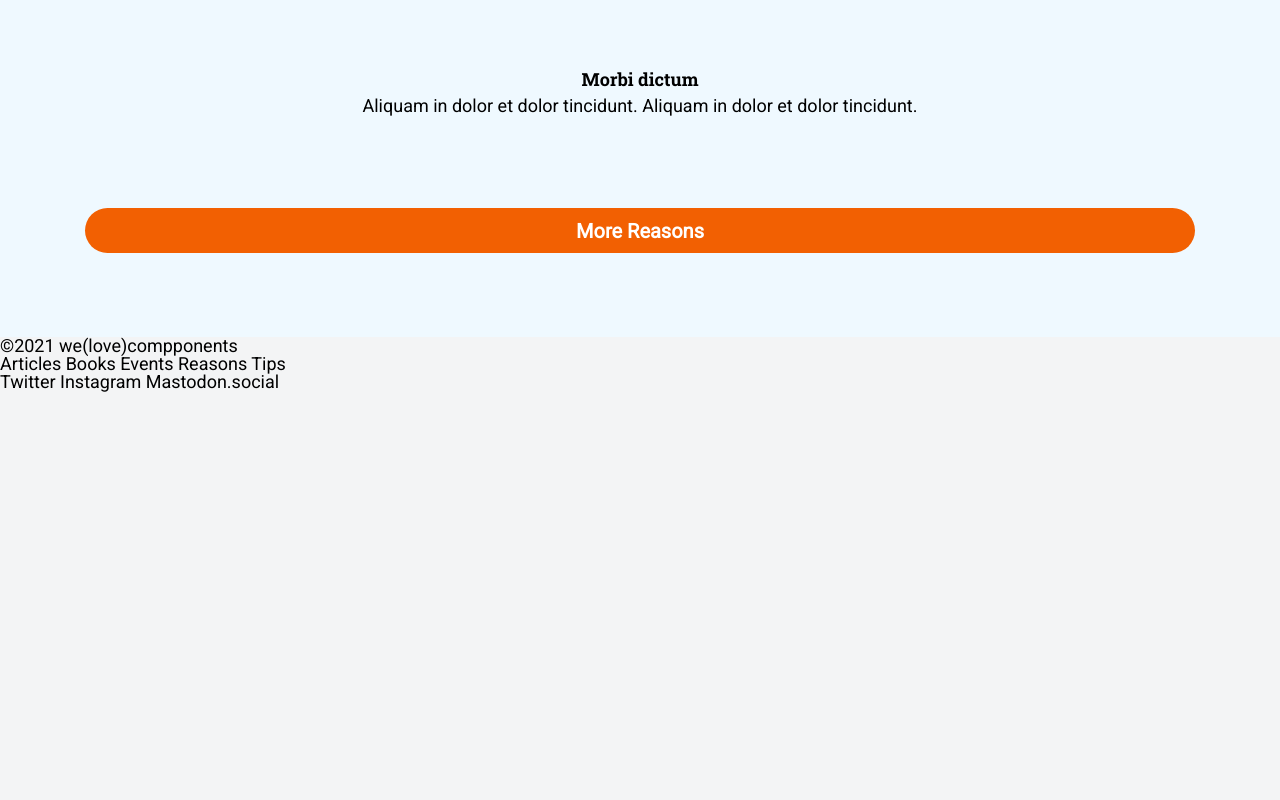
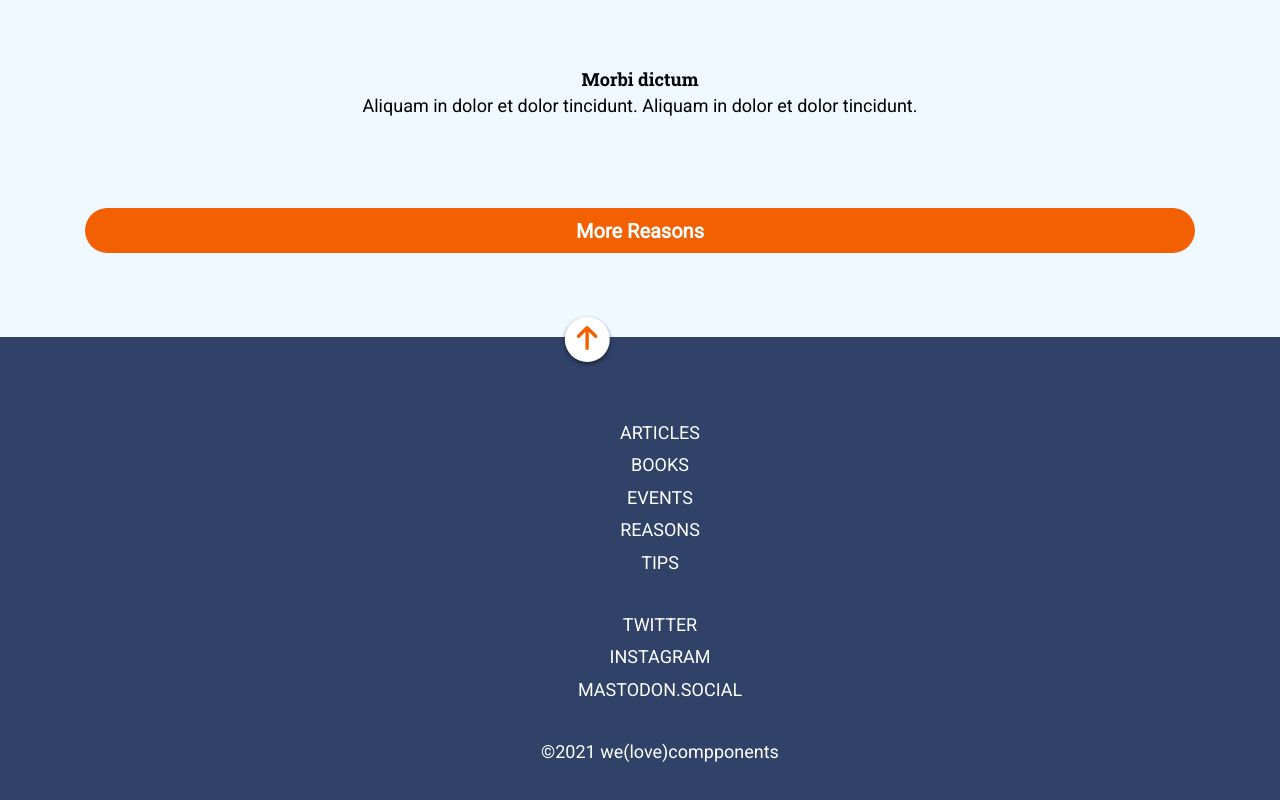
Before and after one commit to Adalab/modulo-1-evaluacion-final-mariamolinagarcia, a website: page public/index.html in a window 1280 px wide. Shown: the part 1357-2157 px from the top of the page. Before the commit the page ends 1749 px from the top, so only its background shows below. Drawn offline with Linux system fonts and the light colour scheme.

Commit message:
footer styles

```diff
--- a/public/index.html
+++ b/public/index.html
@@ -79,24 +79,34 @@
     </main>
     <footer class="footer">
 
+      <div class="footer__arrow"><a href="#" alt=""><img class="footer__arrow--image" src="./assets/images/ico-arrow.svg"
+            title="" alt=""></a>
+      </div>
+
       <div class="footer__copy">
         &copy;2021
         we(love)compponents
       </div>
 
       <nav class="footer__nav">
-        Articles
-        Books
-        Events
-        Reasons
-        Tips
+
+        <ul class="footer__nav--list">
+          <li class="footer__nav--list__item">Articles</li>
+          <li class="footer__nav--list__item">Books</li>
+          <li class="footer__nav--list__item">Events</li>
+          <li class="footer__nav--list__item">Reasons</li>
+          <li class="footer__nav--list__item">Tips</li>
+        </ul>
       </nav>
 
 
       <div class="footer__social">
-        Twitter
-        Instagram
-        Mastodon.social
+
+        <ul class="footer__social--list">
+          <li class="footer__social--list__item">Twitter</li>
+          <li class="footer__social--list__item">Instagram</li>
+          <li class="footer__social--list__item">Mastodon.social</li>
+        </ul>
       </div>
     </footer>
   </div>
--- a/src/scss/layout/_footer.scss
+++ b/src/scss/layout/_footer.scss
@@ -0,0 +1,42 @@
+.footer {
+  background-color: #304268;
+  color: white;
+  text-transform: uppercase;
+  text-align: center;
+  line-height: 1.8;
+  padding-top: 35px;
+  padding-left: 40px;
+  display: flex;
+  flex-direction: column;
+
+  &__copy {
+    text-transform: initial;
+    order: 3;
+    margin-top: 30px;
+    margin-bottom: 45px;
+  }
+  &__nav {
+    order: 1;
+  }
+  &__social {
+    order: 2;
+    margin-top: 30px;
+  }
+
+  &__arrow {
+    background-color: white;
+    width: 45px;
+    height: 45px;
+    border-radius: 50%;
+    box-shadow: 0 2px 4px 0 rgba($color: #000000, $alpha: 0.5);
+    display: flex;
+    justify-content: center;
+    align-items: center;
+    align-content: center;
+    transform: translate(41vw, -55px);
+    &--image {
+      transform: translate(0, 4px);
+      padding: 10px;
+    }
+  }
+}
--- a/src/scss/layout/_second-section.scss
+++ b/src/scss/layout/_second-section.scss
@@ -32,18 +32,17 @@
     display: flex;
     align-items: center;
     justify-content: center;
-
+    transform: scale(1);
+    transition: transform ease 1s;
+    &:hover {
+      transform: scale(1.2);
+    }
     & .button-link {
       width: 300px;
       font-weight: 900;
       color: white;
       text-transform: capitalize;
       padding: 15px;
-      transform: scale(1);
-      transition: transform ease 1s;
-      &:hover  {
-        transform: scale(2);
-      }
     }
   }
 }
```
Also changed, not shown: src/html/partials/footer.html (+18 -8 lines), public/assets/css/main.css, 1 other file.
